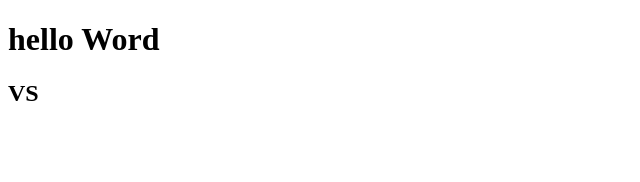
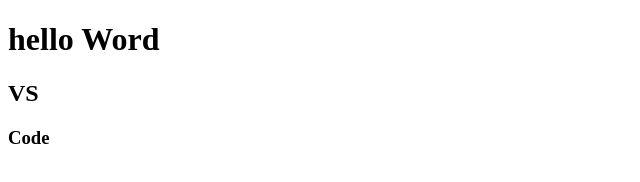
Before and after one commit to zhugecai/testGit, a plain HTML site: page src/index.html in a window 1280 px wide. Shown: the full height of the page, 0-640 px from the left. Drawn offline with Linux system fonts and the light colour scheme.

Commit message:
Update index.html

```diff
--- a/src/index.html
+++ b/src/index.html
@@ -9,5 +9,6 @@
 <body>
     <h1>hello Word</h1>
     <h2>VS</h2>
+    <h3>Code</h3>
 </body>
 </html>
```
